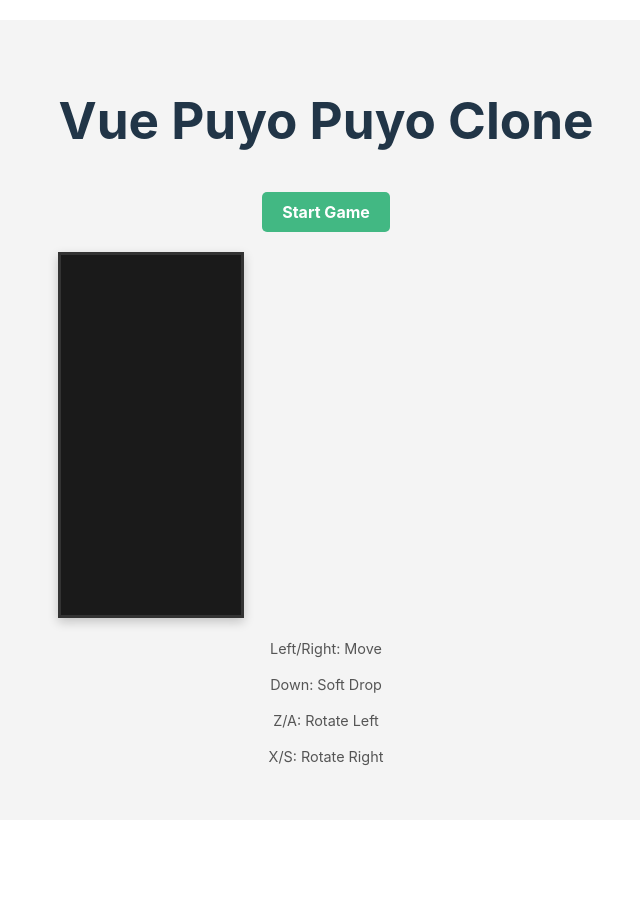
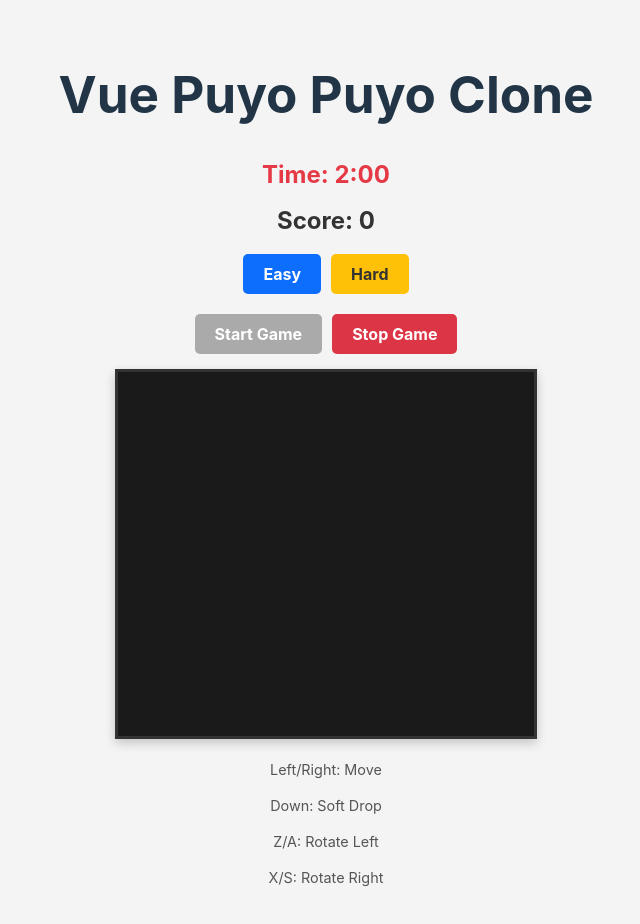
Before and after one commit to nibo164/2025-joken-minigames, a Vue app: page /PuzzleGame in a window 1280 px wide. Shown: the top 924 px of the page, without its empty margins (314-954 px from the left). Before the commit the page ends 820 px from the top, so only its background shows below. Built offline with nearby package versions, Linux system fonts and the light colour scheme; a web font is replaced by a local one.

Commit message:
機能変更したお

```diff
--- a/src/view/PuzzleGame.vue
+++ b/src/view/PuzzleGame.vue
@@ -1,9 +1,11 @@
 <script setup>
+// Vue 3 の Composition API で必要な関数をインポート
 import { ref, onMounted, onUnmounted, computed } from 'vue';
 
 // --- 定数 ---
-const BOARD_WIDTH = 6;  // ぷよぷよの標準幅
-const BOARD_HEIGHT = 12; // ぷよぷよの標準高さ (見える範囲)
+// 16x14 マス
+const BOARD_WIDTH = 16;
+const BOARD_HEIGHT = 14;
 const COLORS = [
   '#dc3545', // Red (1)
   '#0d6efd', // Blue (2)
@@ -18,12 +20,21 @@
   YELLOW: 4,
 };
 
+// 連鎖ボーナス
+const CHAIN_BONUS = [
+  0, 0, 8, 16, 32, 64, 96, 128, 160, 512
+];
+
+// 消去したぷよ1個あたりの基本点
+const BASE_SCORE_PER_PUYO = 10;
+
+
 // --- 状態 (State) ---
 
-// 盤面 (0: 空, 1-4: ぷよの色)
+// 盤面
 const board = ref(createEmptyBoard());
 
-// 現在操作中のぷよ (Tsumo)
+// 現在操作中のぷよ
 const activePuyo = ref(createNewPuyo());
 
 // ゲームループのタイマーID
@@ -31,6 +42,20 @@
 
 // ゲームの状態 (0: 待機中/終了, 1: 操作中, 2: 連鎖処理中)
 const gameState = ref(0);
+
+// 現在のスコア
+const score = ref(0);
+
+// 速度アップ用の変数
+const currentFallInterval = ref(1000);
+let speedUpInterval = null;
+
+// 時間制限用の変数
+const remainingTime = ref(120); // 120秒 = 2分
+let timerInterval = null; // カウントダウンタイマーのID
+
+// ★追加: 難易度 (null, 'easy', 'hard')
+const difficulty = ref(null);
 
 // --- ヘルパー関数 ---
 
@@ -42,19 +67,16 @@
 // 新しいぷよを生成 (2個1組)
 function createNewPuyo() {
   return {
-    // p1 (軸ぷよ)
     p1: {
-      x: Math.floor(BOARD_WIDTH / 2) - 1, // 画面中央やや左
-      y: 0, // 最上段
+      x: Math.floor(BOARD_WIDTH / 2) - 1, // 新しい幅に対応
+      y: 0,
       color: Math.floor(Math.random() * COLORS.length) + 1,
     },
-    // p2 (子ぷよ)
     p2: {
-      x: Math.floor(BOARD_WIDTH / 2) - 1,
-      y: 1, // 軸ぷよの下
+      x: Math.floor(BOARD_WIDTH / 2) - 1, // 新しい幅に対応
+      y: 1,
       color: Math.floor(Math.random() * COLORS.length) + 1,
     },
-    // 0: 上, 1: 右, 2: 下, 3: 左 (p2 の p1 に対する相対位置)
     rotationState: 2, // 2 = 下
   };
 }
@@ -64,7 +86,7 @@
   return x >= 0 && x < BOARD_WIDTH && y >= 0 && y < BOARD_HEIGHT;
 }
 
-// 簡易スリープ関数 (連鎖アニメーション用)
+// 簡易スリープ関数
 function sleep(ms) {
   return new Promise(resolve => setTimeout(resolve, ms));
 }
@@ -79,12 +101,10 @@
 
 // --- 描画用の計算プロパティ (Computed) ---
 
-// 盤面と操作中のブロックを合成して表示用の盤面を作成
+// 盤面と操作中のブロックを合成
 const displayBoard = computed(() => {
-  // board のディープコピーを作成
   const newBoard = board.value.map(row => [...row]);
 
-  // 操作中ぷよを描画 (連鎖中は描画しない)
   if (gameState.value === 1) {
     const { p1, p2 } = activePuyo.value;
     if (isValidPos(p1.x, p1.y)) {
@@ -98,32 +118,25 @@
   return newBoard;
 });
 
+// 残り時間をフォーマット (例: 120 -> "2:00", 59 -> "0:59")
+const formattedTime = computed(() => {
+  const minutes = Math.floor(remainingTime.value / 60);
+  const seconds = remainingTime.value % 60;
+  return `${minutes}:${seconds.toString().padStart(2, '0')}`;
+});
+
 // --- ゲームロジック (操作) ---
 
-/**
- * 衝突判定
- * 操作中のぷよ2つが指定座標(dx, dy)に移動可能かチェック
- */
+// 衝突判定
 function checkCollision(dx, dy) {
   const { p1, p2 } = activePuyo.value;
   const nextP1 = { x: p1.x + dx, y: p1.y + dy };
   const nextP2 = { x: p2.x + dx, y: p2.y + dy };
 
-  // 1. 盤面の底か？
-  if (nextP1.y >= BOARD_HEIGHT || nextP2.y >= BOARD_HEIGHT) {
-    return true; // 着地
-  }
-  // 2. 左右の壁か？
-  if (nextP1.x < 0 || nextP1.x >= BOARD_WIDTH || nextP2.x < 0 || nextP2.x >= BOARD_WIDTH) {
-    return true; // 壁
-  }
-  // 3. 他に固定されたブロックがあるか？
-  if (board.value[nextP1.y][nextP1.x] !== 0) {
-    return true; // 固定ぷよ
-  }
-  if (board.value[nextP2.y][nextP2.x] !== 0) {
-    return true; // 固定ぷよ
-  }
+  if (nextP1.y >= BOARD_HEIGHT || nextP2.y >= BOARD_HEIGHT) return true; // 底
+  if (nextP1.x < 0 || nextP1.x >= BOARD_WIDTH || nextP2.x < 0 || nextP2.x >= BOARD_WIDTH) return true; // 壁
+  if (isValidPos(nextP1.x, nextP1.y) && board.value[nextP1.y][nextP1.x] !== 0) return true;
+  if (isValidPos(nextP2.x, nextP2.y) && board.value[nextP2.y][nextP2.x] !== 0) return true;
 
   return false;
 }
@@ -148,25 +161,18 @@
   if (gameState.value !== 1) return;
 
   if (checkCollision(0, 1)) {
-    // 衝突したら固定処理へ
-    fixPuyo();
+    fixPuyo(); // 衝突したら固定
   } else {
-    // 衝突しなければ、下に移動
     activePuyo.value.p1.y++;
     activePuyo.value.p2.y++;
   }
 }
 
-/**
- * 回転処理
- * @param {number} direction - 1 = 右回転, -1 = 左回転
- */
+// 回転処理
 function rotate(direction) {
   if (gameState.value !== 1) return;
 
   const { p1, rotationState } = activePuyo.value;
-
-  // 0: 上, 1: 右, 2: 下, 3: 左
   const nextRotationState = (rotationState + direction + 4) % 4;
 
   let nextP2_x = p1.x;
@@ -179,19 +185,8 @@
     case 3: nextP2_x--; break; // 左
   }
 
-  // --- 回転の衝突判定 ---
-
-  // 1. 壁や床にめり込むか？
-  if (!isValidPos(nextP2_x, nextP2_y)) {
-    // 簡略化のため、回転失敗 (本来は壁キックなどの補正が入る)
-    return;
-  }
-
-  // 2. 他の固定ぷよにめり込むか？
-  if (board.value[nextP2_y][nextP2_x] !== 0) {
-    // 簡略化のため、回転失敗
-    return;
-  }
+  if (!isValidPos(nextP2_x, nextP2_y)) return; // 壁
+  if (board.value[nextP2_y][nextP2_x] !== 0) return; // 固定ぷよ
 
   // 回転実行
   activePuyo.value.p2.x = nextP2_x;
@@ -202,115 +197,109 @@
 
 // --- ゲームロジック (固定と連鎖) ---
 
-/**
- * ぷよを盤面に固定し、連鎖処理を開始する
- */
+// ぷよを盤面に固定
 async function fixPuyo() {
-  // ゲーム状態を「連鎖中」にし、操作と落下を停止
-  gameState.value = 2;
+  gameState.value = 2; // 連鎖処理中に
   clearInterval(gameInterval);
   gameInterval = null;
 
   const { p1, p2 } = activePuyo.value;
-
-  // 盤面に書き込む (y座標が小さい方＝上にある方から書き込む)
   const puyos = [p1, p2].sort((a, b) => a.y - b.y);
 
   for (const puyo of puyos) {
      if (isValidPos(puyo.x, puyo.y)) {
         board.value[puyo.y][puyo.x] = puyo.color;
      } else {
-        // 1つでも盤面外 (最上段より上) で固定されたらゲームオーバー
         gameOver("ぷよが枠外に溢れました");
         return;
      }
   }
 
-  // (描画更新を待つため、少し待機)
   await sleep(50);
 
   // 連鎖処理を開始
   await handleChain();
 
-  // ゲームオーバーチェック (左から3列目 = x:2 が埋まったら)
-  if (board.value[0][2] !== 0) {
+  // ゲームオーバーチェック (窒息)
+  const spawnX = Math.floor(BOARD_WIDTH / 2) - 1;
+  if (board.value[0][spawnX] !== 0 || board.value[1][spawnX] !== 0) {
     gameOver("窒息しました");
     return;
   }
 
-  // 連鎖が終了したら、新しいぷよを生成してゲーム再開
-  if (gameState.value === 2) { // gameOver で 0 になっていない場合
+  // 連鎖が終了したらゲーム再開
+  if (gameState.value === 2) {
     activePuyo.value = createNewPuyo();
     gameState.value = 1; // 操作可能に
-    gameInterval = setInterval(moveDown, 1000); // 落下再開
+
+    // 現在の速度(currentFallInterval)で落下を再開
+    gameInterval = setInterval(moveDown, currentFallInterval.value);
   }
 }
 
-/**
- * 連鎖処理のメインループ (非同期)
- */
+// 連鎖処理のメインループ
 async function handleChain() {
   let chainCount = 0;
+  let totalScoreThisTurn = 0;
 
   while (true) {
     // 1. 連結判定
     const puyosToClear = findConnections();
 
     if (puyosToClear.length === 0) {
-      // 消えるぷよがなければ連鎖終了
-      break;
+      break; // 連鎖終了
     }
 
     chainCount++;
-    console.log(`Chain ${chainCount}! Clearing ${puyosToClear.length} puyos.`);
+    const puyoCount = puyosToClear.length;
+
+    // --- スコア計算 ---
+    const bonus = CHAIN_BONUS[chainCount] || CHAIN_BONUS[CHAIN_BONUS.length - 1];
+    const puyoBonus = 0;
+    const totalBonus = Math.max(1, bonus + puyoBonus);
+    const scoreThisChain = (puyoCount * BASE_SCORE_PER_PUYO) * totalBonus;
+    totalScoreThisTurn += scoreThisChain;
+    // --- スコア計算終了 ---
+
+    console.log(`Chain ${chainCount}! Clearing ${puyoCount} puyos.`);
 
     // 2. ぷよを消去
     clearPuyos(puyosToClear);
-
-    // アニメーションのための待機 (消去エフェクト)
     await sleep(300);
 
-    // 3. ぷよを落下（重力処理）
+    // 3. ぷよを落下
     applyGravity();
+    await sleep(300);
+  }
 
-    // アニメーションのための待機 (落下エフェクト)
-    await sleep(300);
-
-    // ループの最初に戻り、再度連結判定
+  // 合計スコアを反映
+  if (totalScoreThisTurn > 0) {
+    score.value += totalScoreThisTurn;
   }
 }
 
-/**
- * 連結判定 (DFS: 深さ優先探索)
- * 盤面全体をスキャンし、4つ以上連結しているぷよの座標リストを返す
- */
+// 連結判定 (DFS)
 function findConnections() {
-  // 訪問済みフラグ
   const visited = Array.from({ length: BOARD_HEIGHT }, () => Array(BOARD_WIDTH).fill(false));
-  // 消去対象のぷよリスト (重複なしで管理)
   const puyosToClearSet = new Set();
 
-  // 盤面全体をスキャン
   for (let y = 0; y < BOARD_HEIGHT; y++) {
     for (let x = 0; x < BOARD_WIDTH; x++) {
 
       const color = board.value[y][x];
-
-      // 空 or 訪問済み はスキップ
       if (color === PUYO_COLORS.EMPTY || visited[y][x]) {
         continue;
       }
 
-      // --- DFS (深さ優先探索) 開始 ---
-      const connectedGroup = []; // この色・この位置からつながるグループ
-      const stack = [{ x, y }]; // 探索スタック
+      // --- DFS 開始 ---
+      const connectedGroup = [];
+      const stack = [{ x, y }];
       visited[y][x] = true;
 
       while (stack.length > 0) {
         const current = stack.pop();
         connectedGroup.push(current);
 
-        // 上下左右の4方向をチェック
         const neighbors = [
           { x: current.x, y: current.y - 1 }, // 上
           { x: current.x, y: current.y + 1 }, // 下
@@ -321,7 +310,6 @@
         for (const neighbor of neighbors) {
           const { nx, ny } = { nx: neighbor.x, ny: neighbor.y };
 
-          // 盤面内か？ / 訪問済みか？ / 同じ色か？
           if (
             isValidPos(nx, ny) &&
             !visited[ny][nx] &&
@@ -333,55 +321,45 @@
         }
       } // --- DFS終了 ---
 
-      // グループが4つ以上つながっていたか？
       if (connectedGroup.length >= 4) {
-        // 消去対象セットに追加
         connectedGroup.forEach(puyo => puyosToClearSet.add(`${puyo.x},${puyo.y}`));
       }
     }
   }
 
-  // Set を {x, y} オブジェクトの配列に変換して返す
   return Array.from(puyosToClearSet).map(coord => {
     const [x, y] = coord.split(',').map(Number);
     return { x, y };
   });
 }
 
-/**
- * ぷよの消去
- * @param {Array} puyosToClear - 消去対象の {x, y} 座標リスト
- */
+// ぷよの消去
 function clearPuyos(puyosToClear) {
   for (const puyo of puyosToClear) {
     board.value[puyo.y][puyo.x] = PUYO_COLORS.EMPTY;
   }
 }
 
-/**
- * 重力処理 (ぷよの落下)
- * 盤面全体をスキャンし、宙に浮いたぷよを下に落とす
- */
+// 重力処理
 function applyGravity() {
-  // 各「列」ごとに処理する
   for (let x = 0; x < BOARD_WIDTH; x++) {
     const column = [];
-    // 1. 列からぷよだけを抽出する (空マスは除く)
+    // 1. 列からぷよだけを抽出
     for (let y = 0; y < BOARD_HEIGHT; y++) {
       if (board.value[y][x] !== PUYO_COLORS.EMPTY) {
         column.push(board.value[y][x]);
       }
     }
 
-    // 2. 盤面の列を一度空にする
+    // 2. 列を一度空にする
     for (let y = 0; y < BOARD_HEIGHT; y++) {
       board.value[y][x] = PUYO_COLORS.EMPTY;
     }
 
-    // 3. 抽出したぷよを、列の「下」から詰めて配置し直す
+    // 3. ぷよを列の下から配置し直す
     let writeIndex = BOARD_HEIGHT - 1;
     while(column.length > 0) {
-      const puyoColor = column.pop(); // 元々上の方にあったぷよから取り出す
+      const puyoColor = column.pop();
       board.value[writeIndex][x] = puyoColor;
       writeIndex--;
     }
@@ -390,32 +368,105 @@
 
 // --- ゲーム制御 ---
 
+// ★追加: 難易度を選択する関数
+function setDifficulty(level) {
+  if (gameState.value !== 0) return; // ゲーム中は変更不可
+  difficulty.value = level;
+}
+
 // ゲームオーバー処理
 function gameOver(message = "Game Over") {
   alert(message);
   clearInterval(gameInterval);
+  clearInterval(speedUpInterval);
+  clearInterval(timerInterval); // カウントダウンタイマーも停止
   gameInterval = null;
+  speedUpInterval = null;
+  timerInterval = null;
   gameState.value = 0; // 待機状態
+  score.value = 0;
+  difficulty.value = null; // ★追加: 難易度をリセット
 }
 
-// ゲーム開始
+// ストップボタンの処理
+function stopGame() {
+  if (gameState.value === 0) return;
+
+  clearInterval(gameInterval);
+  clearInterval(speedUpInterval);
+  clearInterval(timerInterval); // カウントダウンタイマーも停止
+  gameInterval = null;
+  speedUpInterval = null;
+  timerInterval = null;
+  gameState.value = 0;
+  score.value = 0;
+  board.value = createEmptyBoard();
+  difficulty.value = null; // ★追加: 難易度をリセット
+}
+
+// ★変更: ゲーム開始ロジック
 function startGame() {
-  if (gameState.value !== 0) return; // プレイ中は無効
+  // 難易度が未選択、またはゲーム中なら開始しない
+  if (difficulty.value === null || gameState.value !== 0) return;
+
   board.value = createEmptyBoard();
   activePuyo.value = createNewPuyo();
+  score.value = 0;
+  currentFallInterval.value = 1000;
+  remainingTime.value = 120; // 時間をリセット (120秒)
   gameState.value = 1;
-  gameInterval = setInterval(moveDown, 1000); // 1秒ごとに自動落下
+
+  // 落下タイマーを開始
+  gameInterval = setInterval(moveDown, currentFallInterval.value);
+
+  // ★変更: 速度アップタイマーを、難易度に応じて分岐して開始
+  clearInterval(speedUpInterval);
+
+  if (difficulty.value === 'easy') {
+    // 【EASY】: 15秒ごとに 100ms 短縮 (上限 200ms)
+    speedUpInterval = setInterval(() => {
+      if (currentFallInterval.value > 200) {
+        currentFallInterval.value -= 100;
+        clearInterval(gameInterval);
+        gameInterval = setInterval(moveDown, currentFallInterval.value);
+        console.log(`(Easy) 速度アップ！ 次の間隔: ${currentFallInterval.value}ms`);
+      }
+    }, 10000); // 10秒ごとに実行
+
+  } else if (difficulty.value === 'hard') {
+    // 【HARD】: 1秒ごとに 100ms 短縮 (上限 100ms)
+    speedUpInterval = setInterval(() => {
+      if (currentFallInterval.value > 100) {
+        currentFallInterval.value -= 100;
+        clearInterval(gameInterval);
+        gameInterval = setInterval(moveDown, currentFallInterval.value);
+        console.log(`(Hard) 速度アップ！ 次の間隔: ${currentFallInterval.value}ms`);
+      }
+    }, 1000); // 1秒ごとに実行
+  }
+
+  // カウントダウンタイマーを開始
+  clearInterval(timerInterval);
+  timerInterval = setInterval(() => {
+    remainingTime.value--;
+    if (remainingTime.value <= 0) {
+      gameOver("Time's Up!"); // 時間切れでゲームオーバー
+    }
+  }, 1000); // 1秒ごとに実行
 }
 
 
 // --- キーボード操作 ---
 function handleKeydown(e) {
-  if (gameState.value !== 1) { // 操作中以外はキーを受け付けない
+  if (gameState.value !== 1) {
     return;
   }
-  // 連続入力を防ぐため、キー操作中は一時的に自動落下をリセット（お好みで）
-  // clearInterval(gameInterval);
-  // gameInterval = setInterval(moveDown, 1000);
+
+  // スクロール防止
+  const handledKeys = ['ArrowLeft', 'ArrowRight', 'ArrowDown', 'z', 'a', 'x', 's'];
+  if (handledKeys.includes(e.key)) {
+    e.preventDefault();
+  }
 
   switch (e.key) {
     case 'ArrowLeft':
@@ -444,7 +495,10 @@
 });
 
 onUnmounted(() => {
+  // 3つすべてのタイマーをクリア
   clearInterval(gameInterval);
+  clearInterval(speedUpInterval);
+  clearInterval(timerInterval);
   window.removeEventListener('keydown', handleKeydown);
 });
 
@@ -454,17 +508,49 @@
   <div class="game-container">
     <h1>Vue Puyo Puyo Clone</h1>
 
-    <button @click="startGame" :disabled="gameState !== 0">
-      Start Game
-    </button>
+    <div class="timer-display">
+      Time: {{ formattedTime }}
+    </div>
+
+    <div class="score-display">
+      Score: {{ score }}
+    </div>
+
+    <div class="difficulty-selector">
+      <button
+        @click="setDifficulty('easy')"
+        :class="{ selected: difficulty === 'easy' }"
+        :disabled="gameState !== 0"
+        class="easy-button"
+      >
+        Easy
+      </button>
+      <button
+        @click="setDifficulty('hard')"
+        :class="{ selected: difficulty === 'hard' }"
+        :disabled="gameState !== 0"
+        class="hard-button"
+      >
+        Hard
+      </button>
+    </div>
+
+    <div class="button-group">
+      <button @click="startGame" :disabled="gameState !== 0 || difficulty === null">
+        Start Game
+      </button>
+      <button @click="stopGame" :disabled="gameState === 0" class="stop-button">
+        Stop Game
+      </button>
+    </div>
 
     <div
       class="game-board"
       :style="{
-        gridTemplateRows: `repeat(${BOARD_HEIGHT}, 30px)`,
-        gridTemplateColumns: `repeat(${BOARD_WIDTH}, 30px)`,
-        width: `${BOARD_WIDTH * 30}px`,
-        height: `${BOARD_HEIGHT * 30}px`
+        gridTemplateRows: `repeat(${BOARD_HEIGHT}, 26px)`,
+        gridTemplateColumns: `repeat(${BOARD_WIDTH}, 26px)`,
+        width: `${BOARD_WIDTH * 26}px`,
+        height: `${BOARD_HEIGHT * 26}px`
       }"
     >
       <template v-for="(row, y) in displayBoard" :key="y">
@@ -495,35 +581,47 @@
   justify-content: center;
   align-items: center;
   background-color: #f4f4f4;
-  margin-top: 20px;
+  min-height: 100vh;
+  margin: 0;
 }
 
 .game-container {
   text-align: center;
 }
 
+.timer-display {
+  font-size: 1.5em;
+  font-weight: bold;
+  color: #e63946; /* 目立つ赤色 */
+  margin: 10px 0;
+}
+
+.score-display {
+  font-size: 1.5em;
+  font-weight: bold;
+  color: #333;
+  margin: 10px 0;
+}
+
 .game-board {
   display: grid;
   border: 3px solid #333;
-  background-color: #1a1a1a; /* 暗い背景 */
-  margin-top: 10px;
-  /* ぷよぷよのグリッド線は通常見えない */
+  background-color: #1a1a1a;
+  margin: 10px auto;
   box-shadow: 0 4px 10px rgba(0,0,0,0.2);
 }
 
+/* 26px (ぷよサイズ) の設定 */
 .board-cell {
-  width: 30px;
-  height: 30px;
+  width: 26px;
+  height: 26px;
   box-sizing: border-box;
-
-  /* ぷよ風の見た目 */
-  border-radius: 50%; /* 真円 */
-  border: 2px solid rgba(255, 255, 255, 0.3); /* ぷよのフチ */
-  transform: scale(0.9); /* セル間にわずかな隙間を作る */
+  border-radius: 50%;
+  border: 2px solid rgba(255, 255, 255, 0.3);
+  transform: scale(0.9);
   transition: background-color 0.1s, transform 0.1s;
 }
 
-/* 空のセルは非表示にする */
 .board-cell[style*="background-color: transparent"] {
   background-color: transparent !important;
   border: none;
@@ -536,9 +634,17 @@
   color: #555;
 }
 
+/* ★追加: 難易度ボタンのグループ */
+.difficulty-selector {
+  margin-bottom: 10px;
+}
+
+.button-group {
+  margin-bottom: 10px;
+}
+
 button {
-  margin-top: 10px;
-  margin-bottom: 10px;
+  margin: 5px;
   padding: 10px 20px;
   font-size: 1em;
   font-weight: bold;
@@ -556,4 +662,33 @@
   background-color: #aaa;
   cursor: not-allowed;
 }
+
+button.stop-button {
+  background-color: #dc3545; /* 赤色 */
+}
+button.stop-button:hover {
+  background-color: #b02a37;
+}
+
+/* ★追加: 難易度ボタンのスタイル */
+button.easy-button {
+  background-color: #0d6efd; /* 青色 */
+}
+button.easy-button:hover:not(:disabled) {
+  background-color: #0b5ed7;
+}
+
+button.hard-button {
+  background-color: #ffc107; /* 黄色 */
+  color: #333;
+}
+button.hard-button:hover:not(:disabled) {
+  background-color: #ffca2c;
+}
+
+/* ★追加: 選択された難易度ボタンのスタイル */
+button.selected {
+  outline: 4px solid #333;
+  transform: scale(1.05);
+}
 </style>
```
